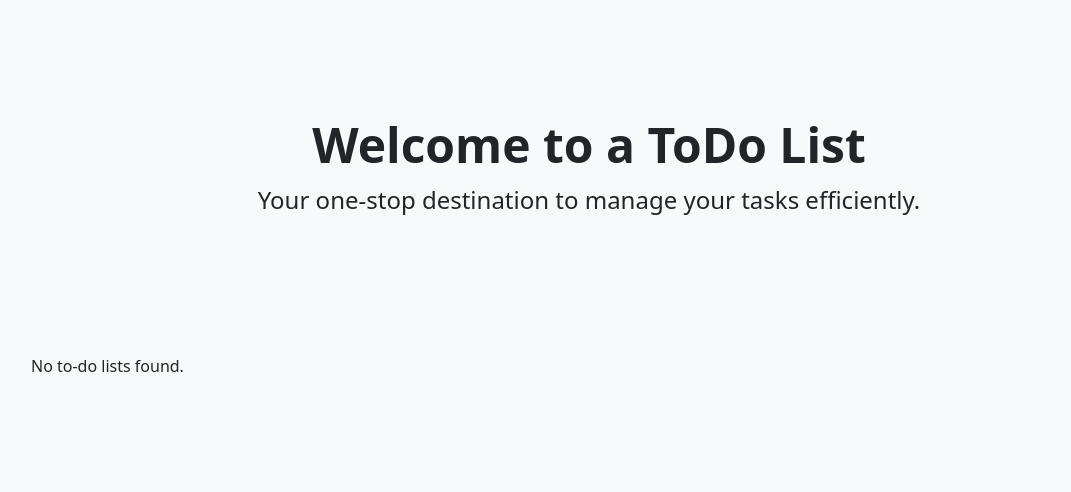
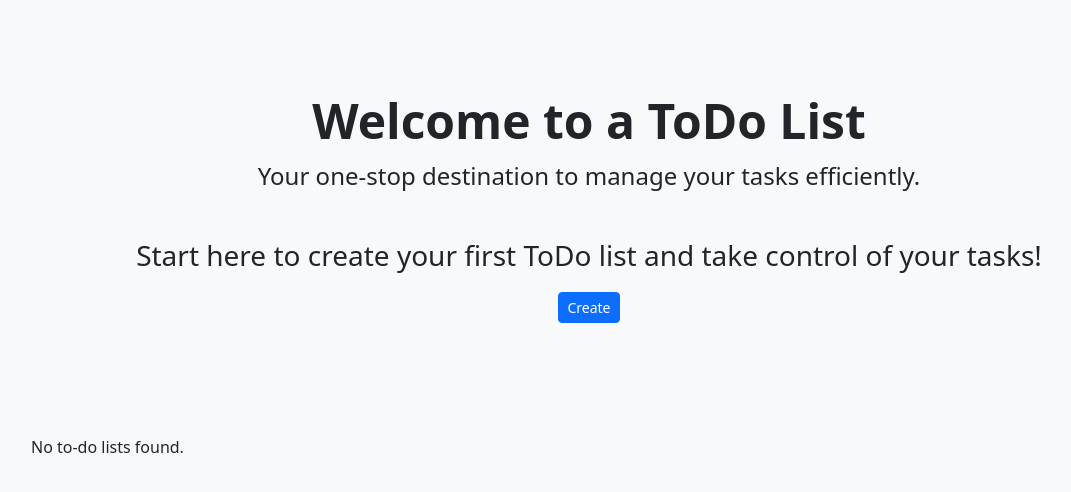
Before and after one commit to diamond2016/A-ToDo-List, a Flask app: page / in a window 1280 px wide. Shown: the part 56-548 px from the top of the page, without its empty margins (51-1122 px from the left). Run offline with Flask 3, Linux system fonts and the light colour scheme.

Commit message:
created work structure for todolist.html to be continued

```diff
--- a/app.py
+++ b/app.py
@@ -21,7 +21,7 @@ def create_app():
     login_manager.init_app(app)
 
     # Register blueprints
-    from routes.main import main_bp
+    from main import main_bp
     from routes.auth import auth_bp
 
     app.register_blueprint(main_bp)
--- /dev/null
+++ b/main.py
@@ -0,0 +1,24 @@
+from flask import Blueprint, redirect, render_template, request, url_for
+from datetime import datetime
+from models import ToDoList
+from forms import ToDoListForm
+
+main_bp = Blueprint('main', __name__)
+
+# Main routes
+@main_bp.route('/')
+def index():
+    """Home page showing to-do lists start page """
+    return render_template('index.html')
+
+@main_bp.route('/new_todo', methods=['GET', 'POST'])
+def new_todo():
+    """Create a new to-do list and its items """
+    form = ToDoListForm()
+    if request.method == 'POST':
+        title = request.form.get('title')
+        if title:
+            todo = ToDoList(title=title, created_at=datetime.now())
+            todo.save()
+            return redirect(url_for('main.index'))
+    return render_template('auth/todolist.html', form=form)
--- a/routes/main.py
+++ /dev/null
@@ -1,11 +0,0 @@
-from flask import Blueprint, redirect, render_template, request, url_for
-from datetime import datetime
-from models import ToDoList
-
-main_bp = Blueprint('main', __name__)
-
-# Main routes
-@main_bp.route('/')
-def index():
-    """Home page showing to-do lists start page """
-    return render_template('index.html')
--- a/templates/index.html
+++ b/templates/index.html
@@ -10,9 +10,14 @@
 {% endif %}
 
 <div class="p-5 mb-4 bg-light rounded-3 text-center">
-    <div class="container-fluid py-5">
+    <div class="container-fluid py-4">
         <h1 class="display-5 fw-bold">Welcome to a ToDo List</h1>
         <p class="fs-4">Your one-stop destination to manage your tasks efficiently.</p>
+        <br>
+        <p class="fs-3">Start here to create your first ToDo list and take control of your tasks!</p>
+        <div class="mb-3">
+            <a href="{{ url_for('main.new_todo') }}" class="btn btn-primary btn-sm">Create</a>
+        </div>
     </div>
 </div>
 
```
Also changed, not shown: forms.py (added, +22 -0 lines), routes/auth.py (+1 -22 lines).
